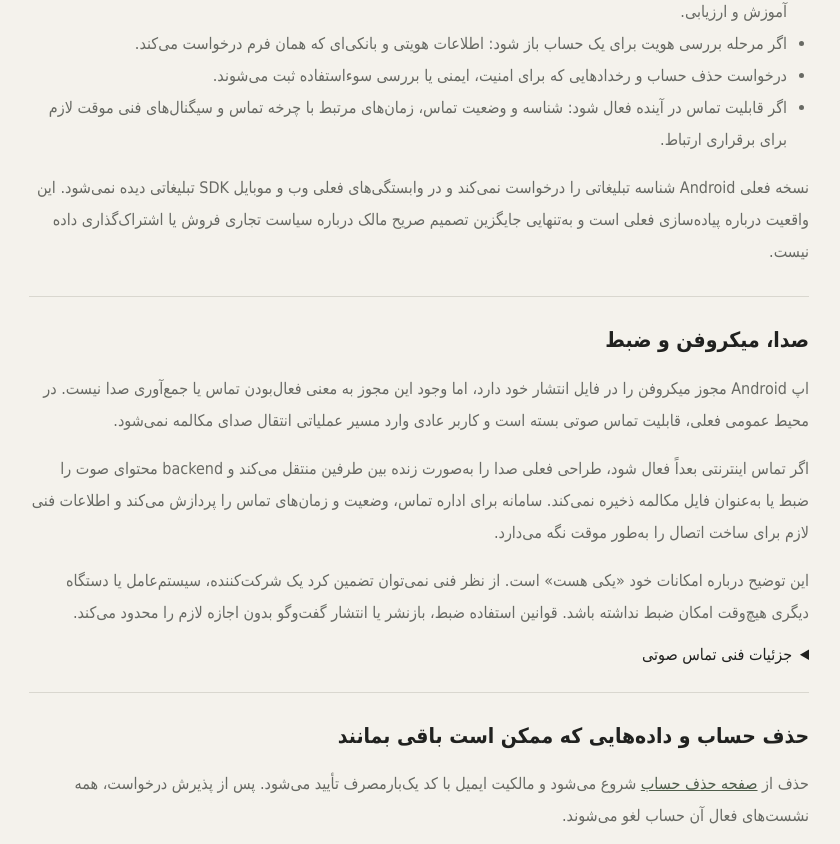
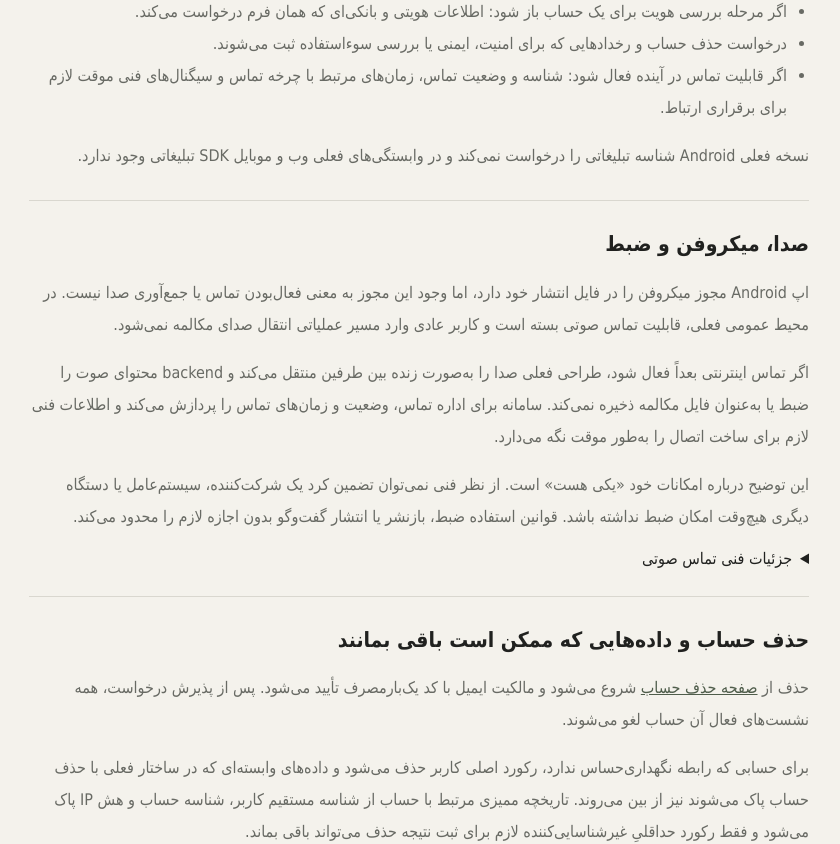
Before and after one commit to morfisam25-tech/YEKI-HAST, a Next.js app in the folder apps/web/: page /privacy in a window 1280 px wide. Shown: the part 1489-2333 px from the top of the page, without its empty margins (343-1183 px from the left). Built offline with nearby package versions, Linux system fonts and the light colour scheme.

Commit message:
ux: keep unresolved legal facts out of public privacy copy

```diff
--- a/apps/web/app/privacy/page.tsx
+++ b/apps/web/app/privacy/page.tsx
@@ -50,7 +50,7 @@ export default function PrivacyPage() {
 
           <h3>برای سؤال درباره حریم خصوصی با چه کسی تماس بگیرم؟</h3>
           <p>
-            نشانی عمومی پشتیبانی فعلی <a href="mailto:sales@uniqueholding.com.tr">sales@uniqueholding.com.tr</a> است. این مخزن فعلاً هویت حقوقی اپراتور، نشانی حقوقی یا یک ایمیل اختصاصی حریم خصوصی را به‌عنوان اطلاعات نهایی و تأییدشده تعیین نکرده است؛ به همین دلیل چیزی فراتر از نشانی پشتیبانی موجود در این صفحه ادعا نمی‌کنیم.
+            نشانی عمومی پشتیبانی فعلی <a href="mailto:sales@uniqueholding.com.tr">sales@uniqueholding.com.tr</a> است و می‌توانید پرسش مربوط به حساب یا داده را از همان مسیر مطرح کنید.
           </p>
         </section>
 
@@ -64,7 +64,7 @@ export default function PrivacyPage() {
             <li>اگر قابلیت تماس در آینده فعال شود: شناسه و وضعیت تماس، زمان‌های مرتبط با چرخه تماس و سیگنال‌های فنی موقت لازم برای برقراری ارتباط.</li>
           </ul>
           <p>
-            نسخه فعلی Android شناسه تبلیغاتی را درخواست نمی‌کند و در وابستگی‌های فعلی وب و موبایل SDK تبلیغاتی دیده نمی‌شود. این واقعیت درباره پیاده‌سازی فعلی است و به‌تنهایی جایگزین تصمیم صریح مالک درباره سیاست تجاری فروش یا اشتراک‌گذاری داده نیست.
+            نسخه فعلی Android شناسه تبلیغاتی را درخواست نمی‌کند و در وابستگی‌های فعلی وب و موبایل SDK تبلیغاتی وجود ندارد.
           </p>
         </section>
 
@@ -126,7 +126,7 @@ export default function PrivacyPage() {
         <section className="legal-section" aria-labelledby="privacy-requests">
           <h2 id="privacy-requests">پرسش و درخواست درباره داده</h2>
           <p>
-            برای پرسش درباره حساب، داده‌های مرتبط با حساب یا وضعیت حذف می‌توانید به <a href="mailto:sales@uniqueholding.com.tr">sales@uniqueholding.com.tr</a> ایمیل بزنید. این نسخه قابلیت خودکار «دانلود همه داده‌ها» یا زمان پاسخ مشخصی را وعده نمی‌دهد، چون چنین قابلیت و تعهدی در پیاده‌سازی فعلی تثبیت نشده است.
+            برای پرسش درباره حساب، داده‌های مرتبط با حساب یا وضعیت حذف می‌توانید به <a href="mailto:sales@uniqueholding.com.tr">sales@uniqueholding.com.tr</a> ایمیل بزنید. این نسخه قابلیت خودکار «دانلود همه داده‌ها» یا زمان پاسخ مشخصی را وعده نمی‌دهد.
           </p>
         </section>
       </article>
```
